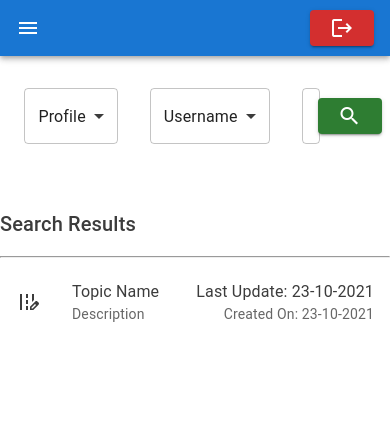
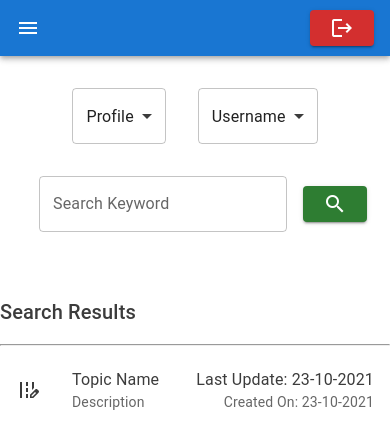
Before and after one commit to Sarthak-23/grasp, a React app in the folder client/: page /search in a window 390 px wide. Shown: the top 448 px of the page. Built offline with nearby package versions, Linux system fonts and the light colour scheme.

Commit message:
:iphone: added responsiveness to search parameters

```diff
--- a/client/src/components/Search/Search.js
+++ b/client/src/components/Search/Search.js
@@ -120,7 +120,8 @@ const Search = () => {
     return (
         <Box>
             <Navbar />
-            <Box className={classes.boxer}>
+            <Grid container className={classes.boxer}>
+                <Grid item>
                     <Select
                         className={classes.boxerElements}
                         id="category-select"
@@ -132,9 +133,13 @@ const Search = () => {
                             return <MenuItem value={cat}>{cat}</MenuItem>;
                         })}
                     </Select>
+                </Grid>
+                <Grid item>
                     {category === categoryOptions[0]
                         ? renderProfileTypes()
                         : renderRoadmapTypes()}
+                </Grid>
+                <Grid item>
                     <TextField
                         style={{ margin: '1rem' }}
                         id="outlined-basic"
@@ -143,6 +148,8 @@ const Search = () => {
                         value={keyword}
                         onChange={handleKeyword}
                     />
+                </Grid>
+                <Grid item>
                     {loading ? (
                         <CircularProgress />
                     ) : (
@@ -154,7 +161,8 @@ const Search = () => {
                             <Icon style={{ color: 'white' }}>search</Icon>
                         </Button>
                     )}
-            </Box>
+                </Grid>
+            </Grid>
             <Grid container className={classes.container}>
                 <Grid item xs={12} md={9}>
                     <Typography
```
Lines whose indentation alone changed are shown as unchanged.
